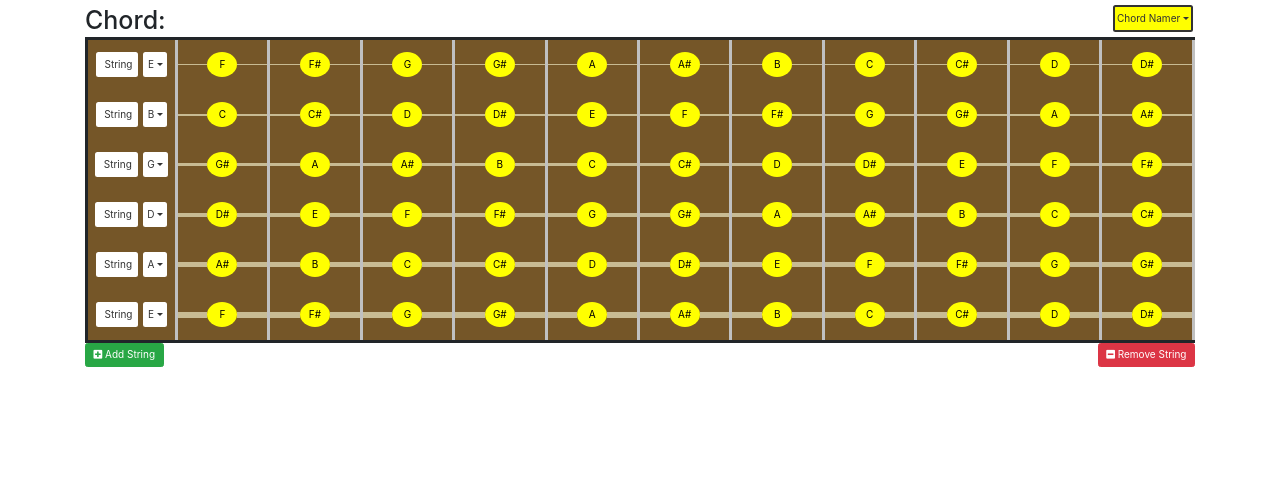
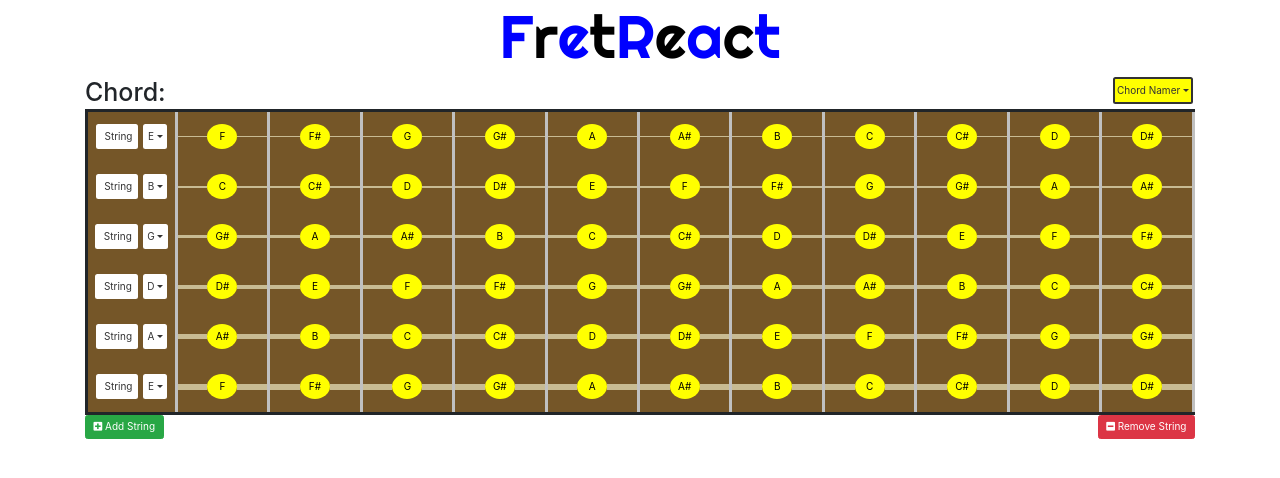
Before and after one commit to CP92/FretReact, a React app: page /change-password in a window 1280 px wide. Shown: the top 478 px of the page. Built offline with nearby package versions, Linux system fonts and the light colour scheme.

Commit message:
Added title and style to title.

```diff
--- a/public/index.html
+++ b/public/index.html
@@ -14,6 +14,8 @@ unless you know exactly what you're doing! -->
 
     <link rel="stylesheet" href="https://maxcdn.bootstrapcdn.com/bootstrap/3.3.7/css/bootstrap.min.css" integrity="sha384-BVYiiSIFeK1dGmJRAkycuHAHRg32OmUcww7on3RYdg4Va+PmSTsz/K68vbdEjh4u" crossorigin="anonymous">
 
+    <link href="https://fonts.googleapis.com/css?family=Righteous" rel="stylesheet">
+
     <title>FretReact</title>
   </head>
   <body>
--- a/src/App.js
+++ b/src/App.js
@@ -83,7 +83,17 @@ class App extends Component {
 
 
 
-          <h1>{}</h1>
+          <h1 className='title text-center'>
+            <span style={{color: 'blue'}}>F</span>
+            <span style={{color: 'black'}}>r</span>
+            <span style={{color: 'blue'}}>e</span>
+            <span style={{color: 'black'}}>t</span>
+            <span style={{color: 'blue'}}>R</span>
+            <span style={{color: 'black'}}>e</span>
+            <span style={{color: 'blue'}}>a</span>
+            <span style={{color: 'black'}}>c</span>
+            <span style={{color: 'blue'}}>t</span>
+          </h1>
 
           {defaultTuning.map(tuning => (
             <FretBoard
--- a/src/App.scss
+++ b/src/App.scss
@@ -121,21 +121,22 @@ h1.chord {
   border-width: normal;
   height: 50px;
   width: 8.33%;
-
 }
 
 hr {
   width: 100%;
-margin-left: auto;
-margin-right: auto;
-
-
-
-border: 0 none;
+  margin-left: auto;
+  margin-right: auto;
+  border: 0 none;
 }
 
 .tuner-string {
   width: 50px;
+}
+
+.title {
+  font-family: 'Righteous', cursive;
+  font-size: 6em;
 }
 
 .string-button {
```
